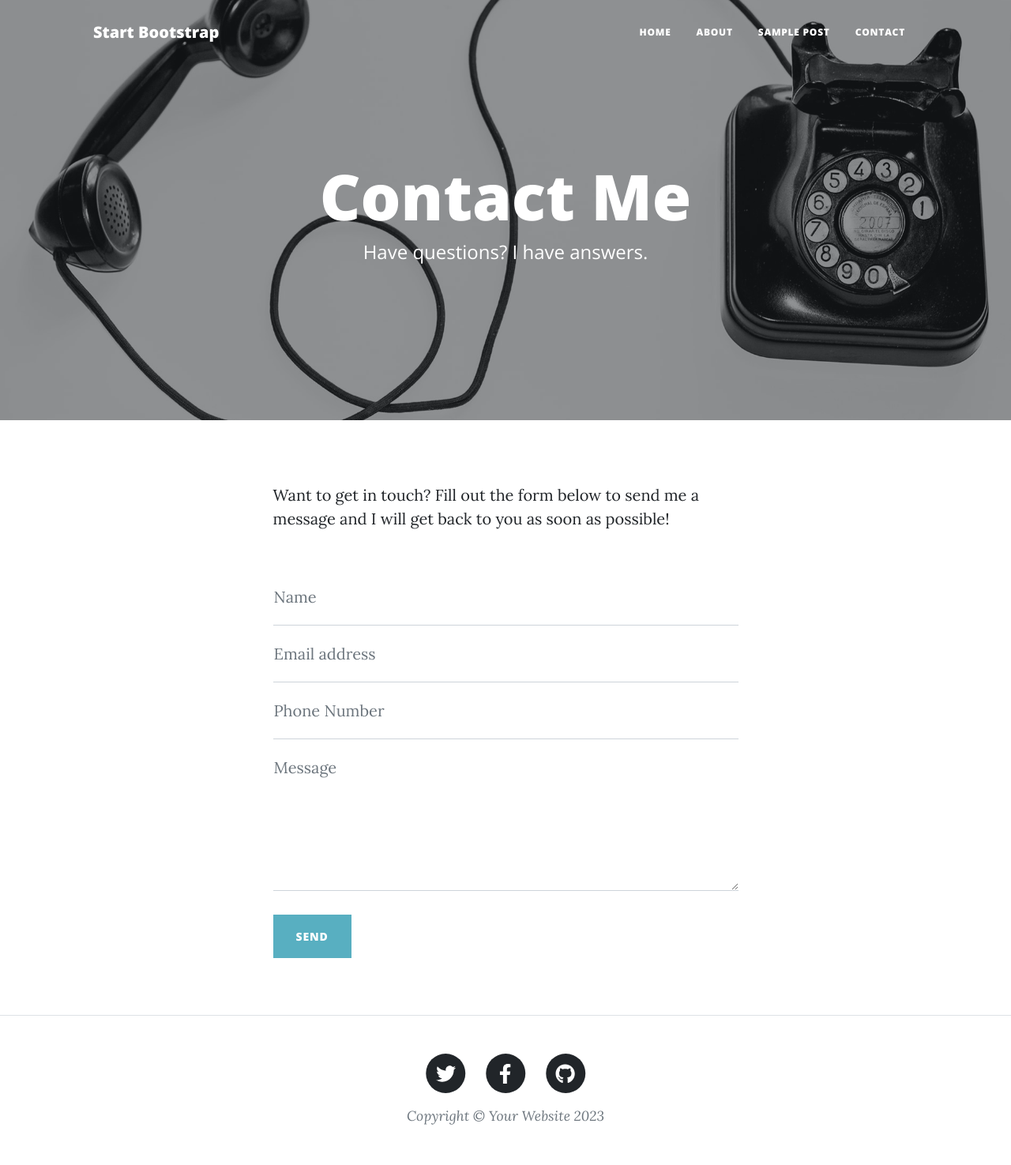
After one commit to Kraioshi/flask-bootstrap-blog, a Flask app: template templates/contact.html in a window 1280 px wide. The commit adds this page. Shown: the whole page at 79% size. Run offline with Flask 3, Linux system fonts and the light colour scheme; the template is opened without the code that fills it, so the values that code supplies are empty; some libraries are stand-ins or nearby versions.

Commit message:
added header

```diff
--- /dev/null
+++ b/templates/contact.html
@@ -0,0 +1,158 @@
+<!DOCTYPE html>
+<html lang="en">
+    <head>
+        <meta charset="utf-8" />
+        <meta name="viewport" content="width=device-width, initial-scale=1, shrink-to-fit=no" />
+        <meta name="description" content="" />
+        <meta name="author" content="" />
+        <title>Clean Blog - Start Bootstrap Theme</title>
+        <link rel="icon" type="image/x-icon" href="assets/favicon.ico" />
+        <!-- Font Awesome icons (free version)-->
+        <script src="https://use.fontawesome.com/releases/v6.3.0/js/all.js" crossorigin="anonymous"></script>
+        <!-- Google fonts-->
+        <link href="https://fonts.googleapis.com/css?family=Lora:400,700,400italic,700italic" rel="stylesheet" type="text/css" />
+        <link href="https://fonts.googleapis.com/css?family=Open+Sans:300italic,400italic,600italic,700italic,800italic,400,300,600,700,800" rel="stylesheet" type="text/css" />
+        <!-- Core theme CSS (includes Bootstrap)-->
+        <link href="css/styles.css" rel="stylesheet" />
+    </head>
+    <body>
+        <!-- Navigation-->
+        <nav class="navbar navbar-expand-lg navbar-light" id="mainNav">
+            <div class="container px-4 px-lg-5">
+                <a class="navbar-brand" href="index.html">Start Bootstrap</a>
+                <button class="navbar-toggler" type="button" data-bs-toggle="collapse" data-bs-target="#navbarResponsive" aria-controls="navbarResponsive" aria-expanded="false" aria-label="Toggle navigation">
+                    Menu
+                    <i class="fas fa-bars"></i>
+                </button>
+                <div class="collapse navbar-collapse" id="navbarResponsive">
+                    <ul class="navbar-nav ms-auto py-4 py-lg-0">
+                        <li class="nav-item"><a class="nav-link px-lg-3 py-3 py-lg-4" href="index.html">Home</a></li>
+                        <li class="nav-item"><a class="nav-link px-lg-3 py-3 py-lg-4" href="about.html">About</a></li>
+                        <li class="nav-item"><a class="nav-link px-lg-3 py-3 py-lg-4" href="post.html">Sample Post</a></li>
+                        <li class="nav-item"><a class="nav-link px-lg-3 py-3 py-lg-4" href="contact.html">Contact</a></li>
+                    </ul>
+                </div>
+            </div>
+        </nav>
+        <!-- Page Header-->
+        <header class="masthead" style="background-image: url('assets/img/contact-bg.jpg')">
+            <div class="container position-relative px-4 px-lg-5">
+                <div class="row gx-4 gx-lg-5 justify-content-center">
+                    <div class="col-md-10 col-lg-8 col-xl-7">
+                        <div class="page-heading">
+                            <h1>Contact Me</h1>
+                            <span class="subheading">Have questions? I have answers.</span>
+                        </div>
+                    </div>
+                </div>
+            </div>
+        </header>
+        <!-- Main Content-->
+        <main class="mb-4">
+            <div class="container px-4 px-lg-5">
+                <div class="row gx-4 gx-lg-5 justify-content-center">
+                    <div class="col-md-10 col-lg-8 col-xl-7">
+                        <p>Want to get in touch? Fill out the form below to send me a message and I will get back to you as soon as possible!</p>
+                        <div class="my-5">
+                            <!-- * * * * * * * * * * * * * * *-->
+                            <!-- * * SB Forms Contact Form * *-->
+                            <!-- * * * * * * * * * * * * * * *-->
+                            <!-- This form is pre-integrated with SB Forms.-->
+                            <!-- To make this form functional, sign up at-->
+                            <!-- https://startbootstrap.com/solution/contact-forms-->
+                            <!-- to get an API token!-->
+                            <form id="contactForm" data-sb-form-api-token="API_TOKEN">
+                                <div class="form-floating">
+                                    <input class="form-control" id="name" type="text" placeholder="Enter your name..." data-sb-validations="required" />
+                                    <label for="name">Name</label>
+                                    <div class="invalid-feedback" data-sb-feedback="name:required">A name is required.</div>
+                                </div>
+                                <div class="form-floating">
+                                    <input class="form-control" id="email" type="email" placeholder="Enter your email..." data-sb-validations="required,email" />
+                                    <label for="email">Email address</label>
+                                    <div class="invalid-feedback" data-sb-feedback="email:required">An email is required.</div>
+                                    <div class="invalid-feedback" data-sb-feedback="email:email">Email is not valid.</div>
+                                </div>
+                                <div class="form-floating">
+                                    <input class="form-control" id="phone" type="tel" placeholder="Enter your phone number..." data-sb-validations="required" />
+                                    <label for="phone">Phone Number</label>
+                                    <div class="invalid-feedback" data-sb-feedback="phone:required">A phone number is required.</div>
+                                </div>
+                                <div class="form-floating">
+                                    <textarea class="form-control" id="message" placeholder="Enter your message here..." style="height: 12rem" data-sb-validations="required"></textarea>
+                                    <label for="message">Message</label>
+                                    <div class="invalid-feedback" data-sb-feedback="message:required">A message is required.</div>
+                                </div>
+                                <br />
+                                <!-- Submit success message-->
+                                <!---->
+                                <!-- This is what your users will see when the form-->
+                                <!-- has successfully submitted-->
+                                <div class="d-none" id="submitSuccessMessage">
+                                    <div class="text-center mb-3">
+                                        <div class="fw-bolder">Form submission successful!</div>
+                                        To activate this form, sign up at
+                                        <br />
+                                        <a href="https://startbootstrap.com/solution/contact-forms">https://startbootstrap.com/solution/contact-forms</a>
+                                    </div>
+                                </div>
+                                <!-- Submit error message-->
+                                <!---->
+                                <!-- This is what your users will see when there is-->
+                                <!-- an error submitting the form-->
+                                <div class="d-none" id="submitErrorMessage"><div class="text-center text-danger mb-3">Error sending message!</div></div>
+                                <!-- Submit Button-->
+                                <button class="btn btn-primary text-uppercase disabled" id="submitButton" type="submit">Send</button>
+                            </form>
+                        </div>
+                    </div>
+                </div>
+            </div>
+        </main>
+        <!-- Footer-->
+        <footer class="border-top">
+            <div class="container px-4 px-lg-5">
+                <div class="row gx-4 gx-lg-5 justify-content-center">
+                    <div class="col-md-10 col-lg-8 col-xl-7">
+                        <ul class="list-inline text-center">
+                            <li class="list-inline-item">
+                                <a href="#!">
+                                    <span class="fa-stack fa-lg">
+                                        <i class="fas fa-circle fa-stack-2x"></i>
+                                        <i class="fab fa-twitter fa-stack-1x fa-inverse"></i>
+                                    </span>
+                                </a>
+                            </li>
+                            <li class="list-inline-item">
+                                <a href="#!">
+                                    <span class="fa-stack fa-lg">
+                                        <i class="fas fa-circle fa-stack-2x"></i>
+                                        <i class="fab fa-facebook-f fa-stack-1x fa-inverse"></i>
+                                    </span>
+                                </a>
+                            </li>
+                            <li class="list-inline-item">
+                                <a href="#!">
+                                    <span class="fa-stack fa-lg">
+                                        <i class="fas fa-circle fa-stack-2x"></i>
+                                        <i class="fab fa-github fa-stack-1x fa-inverse"></i>
+                                    </span>
+                                </a>
+                            </li>
+                        </ul>
+                        <div class="small text-center text-muted fst-italic">Copyright &copy; Your Website 2023</div>
+                    </div>
+                </div>
+            </div>
+        </footer>
+        <!-- Bootstrap core JS-->
+        <script src="https://cdn.jsdelivr.net/npm/bootstrap@5.2.3/dist/js/bootstrap.bundle.min.js"></script>
+        <!-- Core theme JS-->
+        <script src="js/scripts.js"></script>
+        <!-- * * * * * * * * * * * * * * * * * * * * * * * * * * * * * * * * * * * * * * * *-->
+        <!-- * *                               SB Forms JS                               * *-->
+        <!-- * * Activate your form at https://startbootstrap.com/solution/contact-forms * *-->
+        <!-- * * * * * * * * * * * * * * * * * * * * * * * * * * * * * * * * * * * * * * * *-->
+        <script src="https://cdn.startbootstrap.com/sb-forms-latest.js"></script>
+    </body>
+</html>
```
Also changed, not shown: templates/about.html (added, +103 -0 lines), templates/base.html (+10 -9 lines), templates/index.html (+16 -1 lines).
